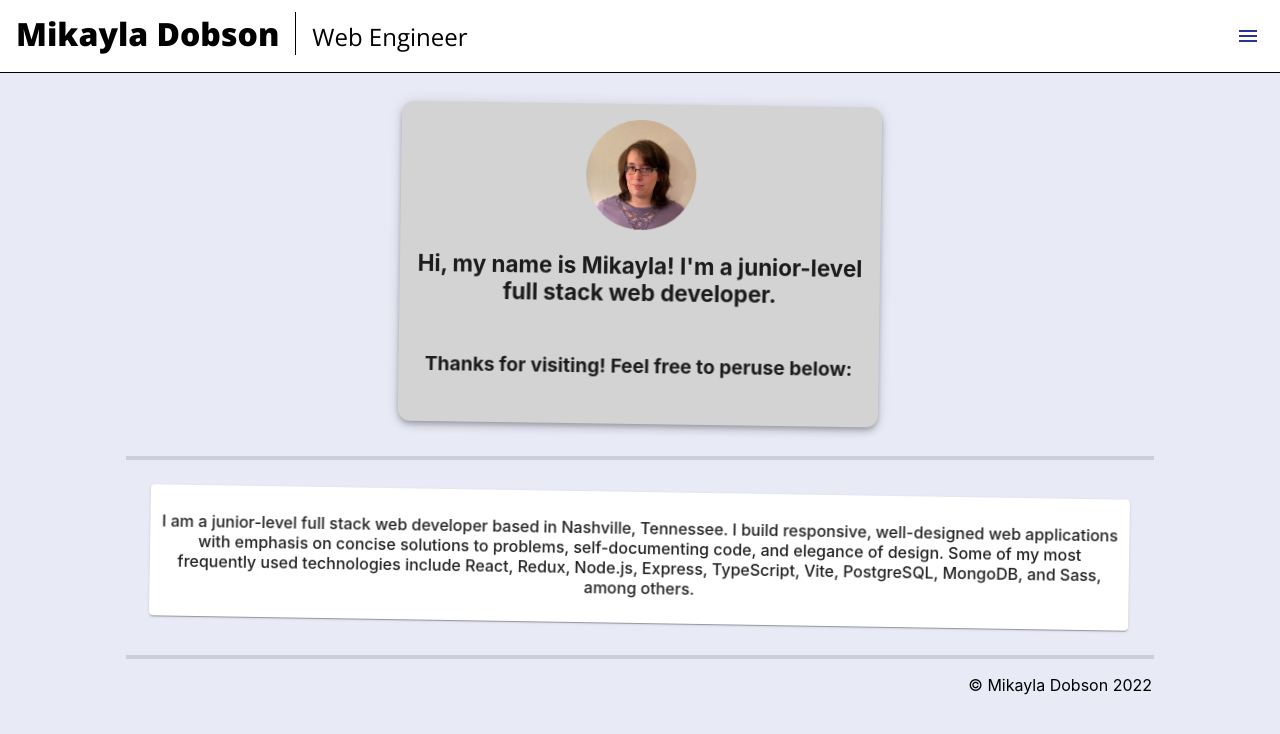
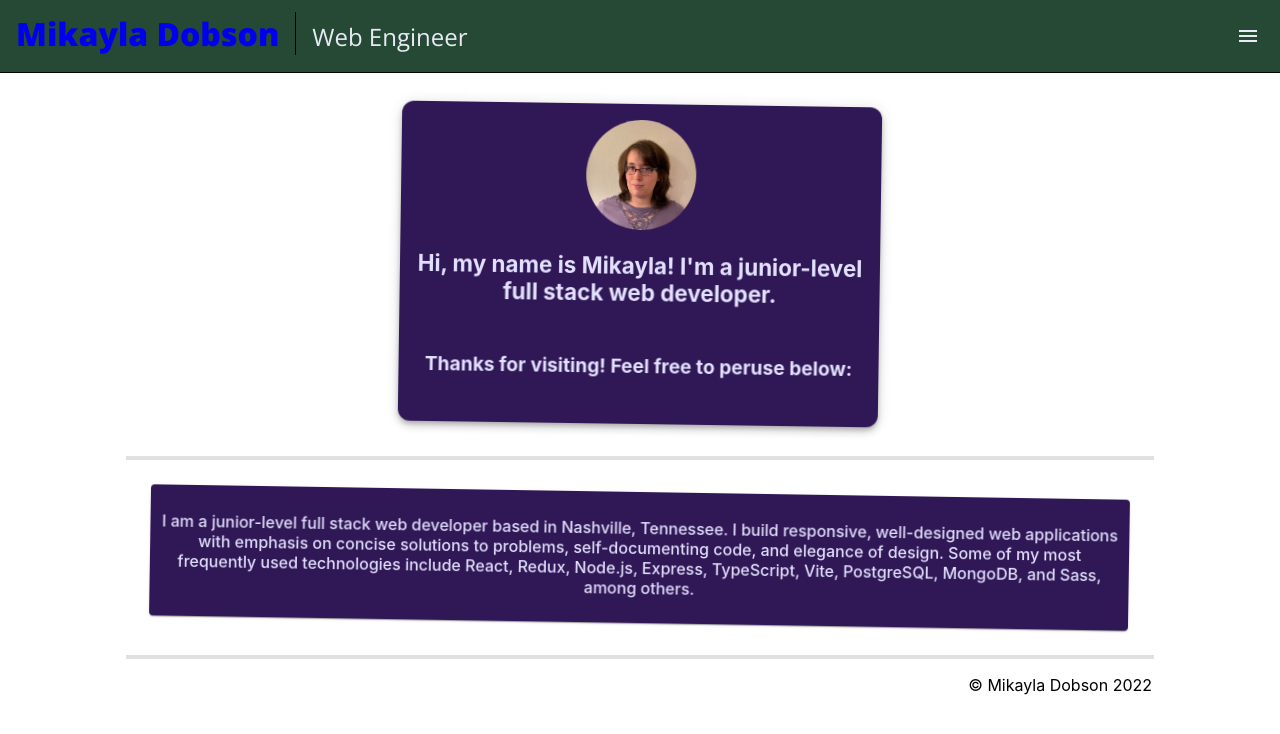
Before and after one commit to innocuous-symmetry/mikayla-dobson-dev, a React (Vite) app: page / in a window 1280 px wide. Shown: the top 734 px of the page. Built offline with nearby package versions, Linux system fonts and the light colour scheme.

Commit message:
color redesign

```diff
--- a/src/pages/CreativeWorks.jsx
+++ b/src/pages/CreativeWorks.jsx
@@ -33,8 +33,6 @@ export default function CreativeWorks() {
             </section>
 
             <section className="cw-examples">
-                <img className="examples-left" src={guitar} alt="Mikayla playing the guitar" />
-                <div className="examples-right">
                 <h2>If you're interested, you can find some samples of my music at the links below:</h2>
                 <div className="sources">
                     <Card>
@@ -46,7 +44,6 @@ export default function CreativeWorks() {
                         <a href="https://mikaylaclaire.bandcamp.com/releases">My Bandcamp</a>
                     </Card>
                 </div>
-                </div>
             </section>
         </div>
     )
--- a/src/sass/App.scss
+++ b/src/sass/App.scss
@@ -3,19 +3,16 @@
 
 @import "helper/queries";
 @import "helper/variables";
+@import "components/Page";
 
 .App {
   main {
     text-align: center;
     position: relative;
     top: 4.5rem;
+
     .page {
-      display: flex;
-      flex-direction: column;
-      align-items: center;
-      min-height: 100vh;
-      width: 100vw;
-      background-color: $indigoWhite;
+      @extend %page;
     }
   }
 
--- a/src/sass/Navbar.scss
+++ b/src/sass/Navbar.scss
@@ -2,7 +2,8 @@
 @import "components/Button";
 
 .app-navbar {
-  background-color: $purple200;
+  background-color: $darkGreen;
+  color: $indigoWhite;
   height: 4.5rem;
   display: flex;
   border-bottom: 1px solid black;
@@ -14,11 +15,15 @@
 
   button {
     @extend %button-style;
+    color: $indigoWhite;
     border-color: transparent;
     border-radius: 0;
     position: absolute;
     right: 0;
     height: 100%;
+    &:hover {
+      background-color: $mintGreen;
+    }
   }
 
   .navbar-left {
@@ -40,7 +45,6 @@
   // top right corner, Mikayla Dobson text
   a {
     transition: color 150ms ease;
-    color: black;
     font-weight: 900;
     font-size: 2rem;
     padding-left: 1rem;
@@ -51,7 +55,7 @@
       color: inherit;
     }
     &:hover {
-      color: purple;
+      color: $mintGreen;
       transition: color 150ms ease;
     }
   }
--- /dev/null
+++ b/src/sass/components/_Page.scss
@@ -0,0 +1,10 @@
+@import "../helper/variables";
+
+%page {
+    display: flex;
+    flex-direction: column;
+    align-items: center;
+    min-height: 100vh;
+    width: 100vw;
+    background-color: #fff;
+}
--- a/src/sass/helper/_variables.scss
+++ b/src/sass/helper/_variables.scss
@@ -2,13 +2,13 @@ $pink50: #ffffff;
 $purple100: #ffffff;
 $purple200: #ffffff;
 
-$indigoOne: #283593;
+$indigoOne: #301755;
 $indigoWhite: #e8eaf6;
 $lightIndigo: #8191ec;
 
 $lilac: #e2e0fe;
 
-$davysGrey: #4C4C47;
+$darkBlueGreen: #1a6f6d;
 
 $darkGreen: #264935;
 $mintGreen: #bef9ca;
--- a/src/sass/pages/AboutMe.scss
+++ b/src/sass/pages/AboutMe.scss
@@ -3,7 +3,7 @@
 
 .about-me-page {
   h1 {
-    color: darkblue;
+    color: $indigoOne;
     font-weight: 800;
     font-size: 4rem;
   }
--- a/src/sass/pages/CreativeWorks.scss
+++ b/src/sass/pages/CreativeWorks.scss
@@ -52,26 +52,21 @@
 
     .cw-examples {
         display: flex;
-        .examples-left {
-            max-width: 35vw;
-        }
-        .examples-right {
-            display: flex;
-            min-width: 65vw;
+        min-width: 100%;
         flex-flow: column nowrap;
         align-items: center;
         .sources {
             display: inline-flex;
             flex-flow: row nowrap;
-                justify-content: space-around;
+            justify-content: space-evenly;
             width: 100%;
             > * {
                 display: inline-flex;
                 flex-flow: column nowrap;
-                    width: 40%;
+                width: 35%;
                 height: 15rem;
                 align-items: center;
-                    justify-content: center;
+                justify-content: space-evenly;
                 img {
                     width: 100px;
                     height: 100px;
@@ -81,4 +76,3 @@
         }
     }
 }
-}
--- a/src/sass/pages/Technologies.scss
+++ b/src/sass/pages/Technologies.scss
@@ -29,6 +29,7 @@
         padding: 1rem;
         button {
             @extend %button-style;
+            background-color: $indigoWhite;
         }
     }
 
--- a/src/sass/pages/Welcome.scss
+++ b/src/sass/pages/Welcome.scss
@@ -1,4 +1,5 @@
 @import "../helper/animations";
+@import "../helper/variables";
 @import "../components/Divider";
 
 .welcome-page {
@@ -21,7 +22,8 @@
 
     font-size: 1.2rem;
     border-radius: 12px;
-    background-color: lightgray;
+    background-color: $indigoOne;
+    color: $lilac;
 
     animation: sideToSide 10s infinite;
   }
@@ -33,6 +35,9 @@
     font-weight: 500;
     padding: 0.6rem;
     animation: sideToSide 15s infinite;
+
+    background-color: $indigoOne;
+    color: $lilac;
   }
 
   .divider {
@@ -45,15 +50,3 @@
     text-align: right;
   }
 }
-
-/*
-display: 'flex',
-      margin: '2rem',
-      width: '35vw',
-      padding: '1rem',
-      flexDirection: 'column',
-      backgroundColor: pink[50],
-      alignItems: 'center',
-      fontSize: '1.2rem',
-      borderRadius: '12px'
-*/
```
Lines whose indentation alone changed are shown as unchanged.
